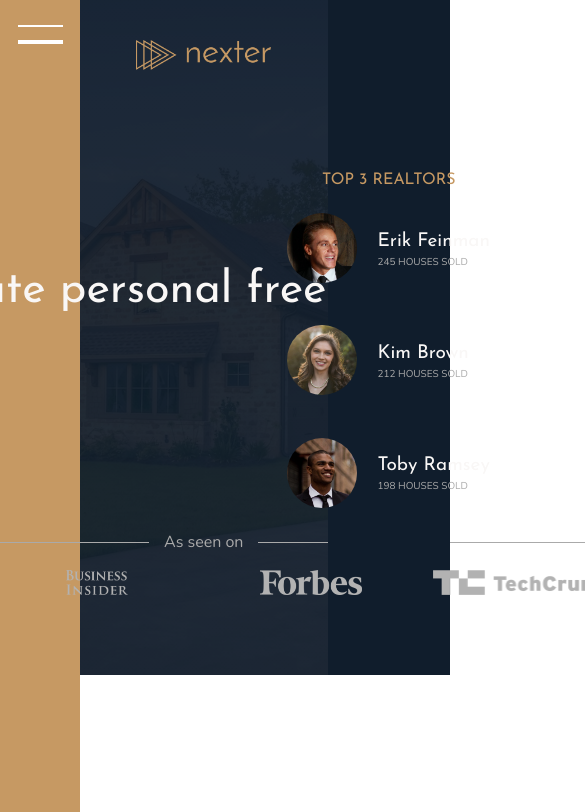
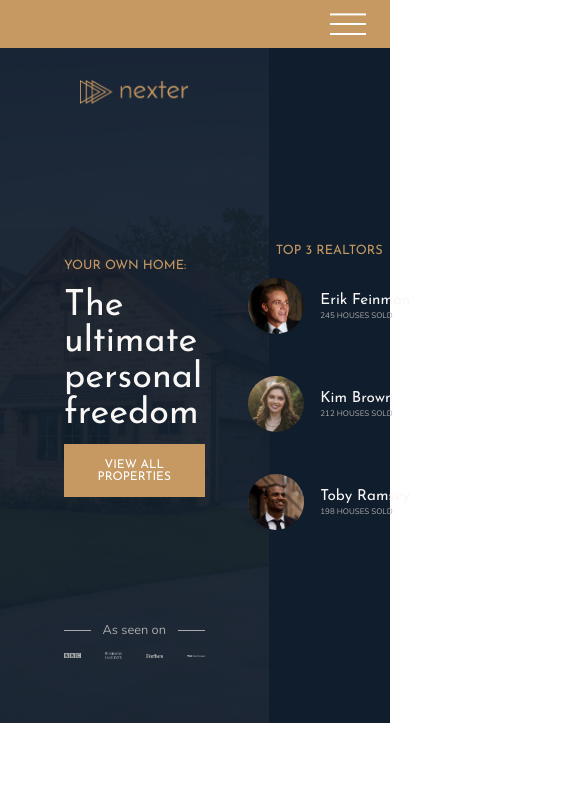
Before and after one commit to PhusionDev/udemy-nexter, a website: page index.html in a window 390 px wide. Shown: the top 812 px of the page, 585 px wide, since content can reach past the window. Drawn offline with nearby package versions, Linux system fonts and the light colour scheme.

Commit message:
Writing Media Queries - Part 1

```diff
--- a/sass/_base.scss
+++ b/sass/_base.scss
@@ -14,6 +14,13 @@ $color-grey-dark-2: #6D5D4B;
 $font-primary: 'Nunito', sans-serif;
 $font-display: 'Josefin Sans', sans-serif;
 
+// RESPONSIVE BREAKPOINT VARIABLES
+$bp-largest: 75em; // 1200px
+$bp-large: 62.5em; // 1000px
+$bp-medium: 75em;
+$bp-small: 75em;
+$bp-smallest: 75em;
+
 *,
 *::before,
 *::after {
@@ -25,6 +32,10 @@ $font-display: 'Josefin Sans', sans-serif;
 html {
   box-sizing: border-box;
   font-size: 62.5%; // 10px/16px = 62.5% -> 1rem = 10px
+
+  @media only screen and (max-width: $bp-largest) {
+    font-size: 50%;
+  }
 }
 
 body {
@@ -38,4 +49,9 @@ body {
   display: grid;
   grid-template-rows: 80vh min-content 40vw repeat(3, min-content);
   grid-template-columns: [sidebar-start] 8rem [sidebar-end full-start] minmax(6rem, 1fr) [center-start] repeat(8, [col-start] minmax(min-content, 14rem) [col-end]) [center-end] minmax(6rem, 1fr) [full-end];
+
+  @media only screen and (max-width: $bp-large) {
+    grid-template-rows: 6rem 80vh min-content 40vw repeat(3, min-content);
+    grid-template-columns: [full-start] minmax(6rem, 1fr) [center-start] repeat(8, [col-start] minmax(min-content, 14rem) [col-end]) [center-end] minmax(6rem, 1fr) [full-end];
+  }
 }
--- a/sass/_header.scss
+++ b/sass/_header.scss
@@ -8,8 +8,8 @@
   padding-top: 4rem;
 
   display: grid;
-  grid-template-rows: 1fr min-content 6rem 1fr;
-  grid-template-columns: max-content;
+  grid-template-rows: 1fr min-content minmax(6rem, min-content) 1fr;
+  grid-template-columns: minmax(min-content, max-content);
   grid-row-gap: 1.5rem;
   justify-content: center;
 
@@ -46,9 +46,11 @@
     grid-template-columns: repeat(4, 1fr);
     grid-column-gap: 3rem;
     justify-items: center;
+    align-items: center;
 
     img {
-      height: 2.5rem;
+      max-height: 2.5rem;
+      max-width: 100%;
       filter: brightness(70%);
     }
   }
--- a/sass/_sidebar.scss
+++ b/sass/_sidebar.scss
@@ -5,6 +5,13 @@
 
   display: flex;
   justify-content: center;
+
+  @media only screen and (max-width: $bp-large) {
+    grid-row: 1 / 2;
+    grid-column: 1 / -1;
+    justify-content: flex-end;
+    align-items: center;
+  }
 }
 
 .nav-btn {
@@ -26,5 +33,13 @@
   }
 
   &::before { transform: translateY(-1.5rem); }
-  &::after { transform: translateY(1.3 rem); }
+  &::after { transform: translateY(1.3rem); }
+
+  @media only screen and (max-width: $bp-large) {
+    margin-top: 0;
+    margin-right: 3rem;
+
+    &::before { transform: translateY(-1.2rem); }
+    &::after { transform: translateY(1rem); }
+  }
 }
```
Also changed, not shown: css/style.css.
